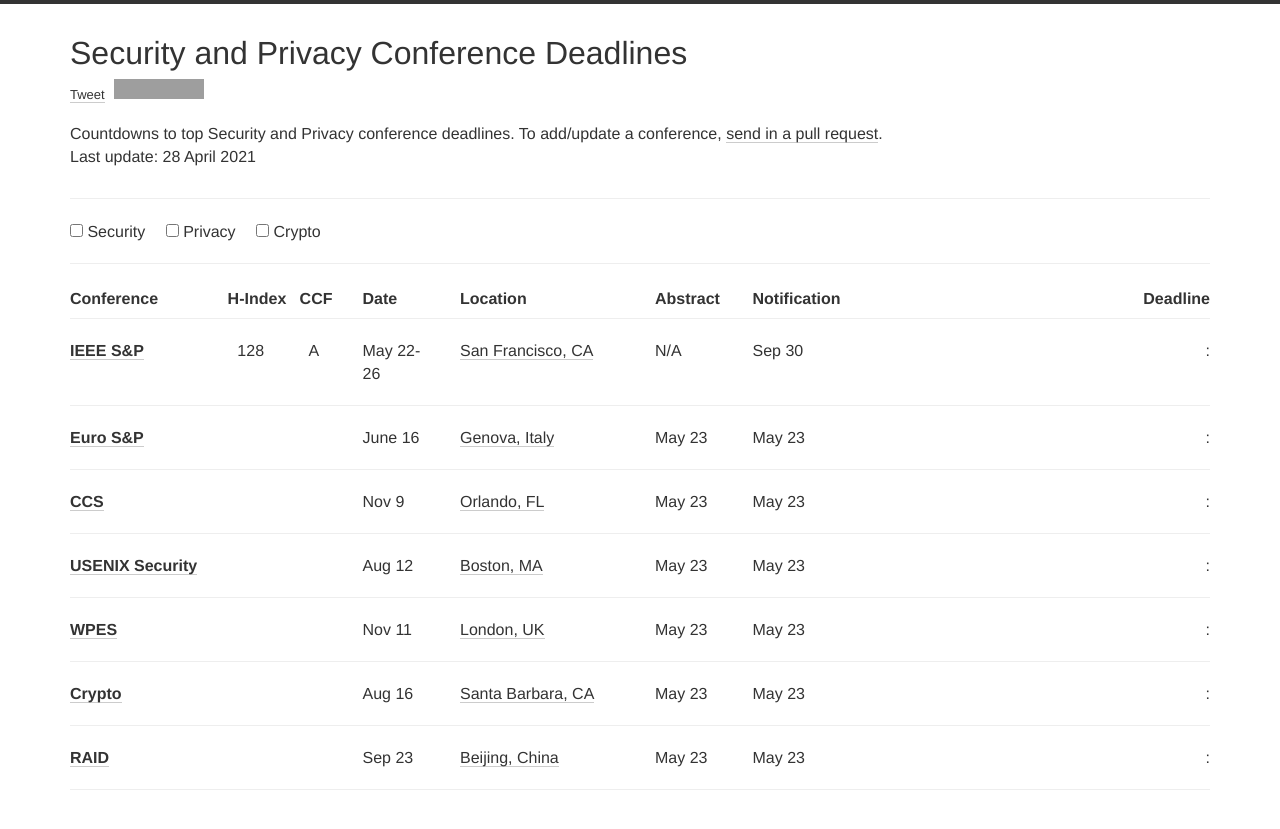
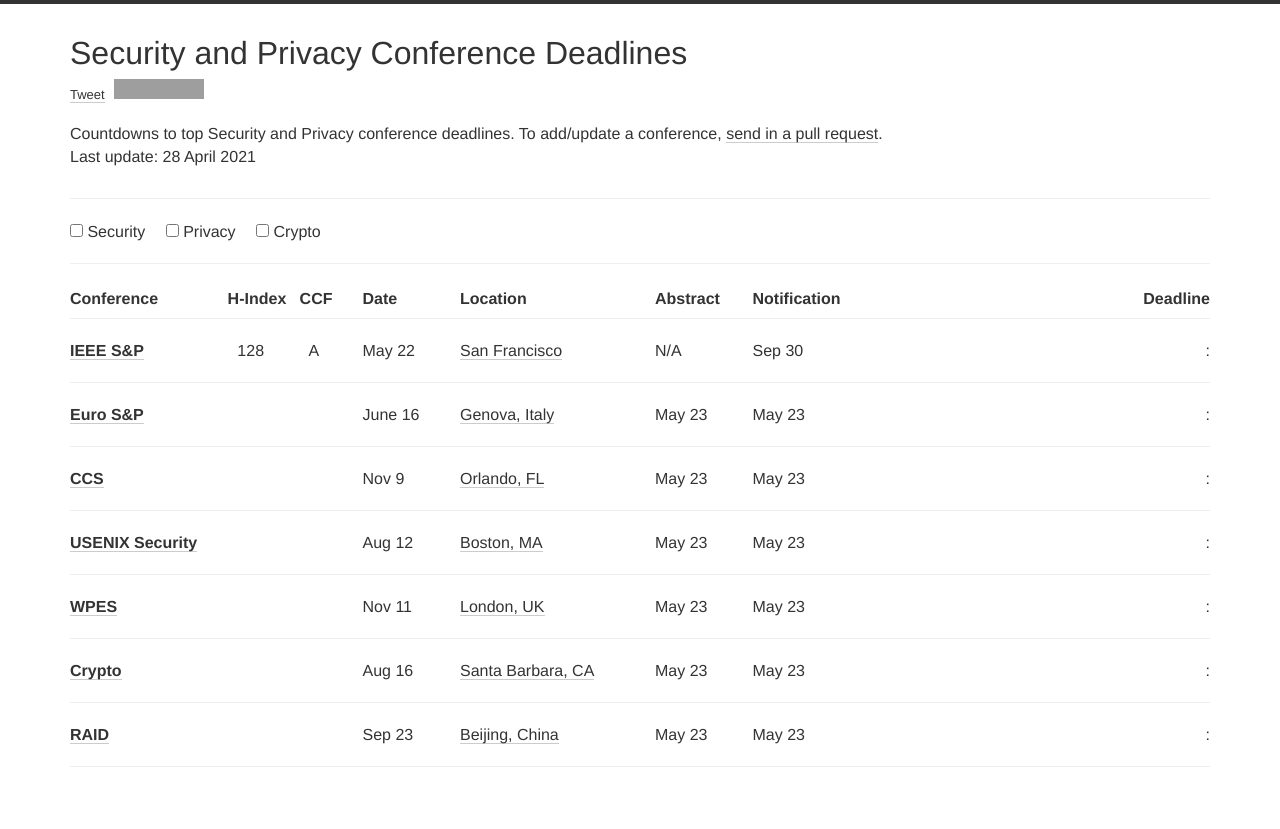
Before and after one commit to jianghaizhi/conference, a Jekyll site: the page built from index.html, in a window 1280 px wide. Shown: the top 829 px of the page. Built offline with Jekyll 4.4.1, drawn with Linux system fonts in a browser that asks for light colours; nearby versions of some CDN libraries; comment, search, counter and statistics services are not loaded; grey boxes are pictures that could not be loaded.

Commit message:
Update conferences.yml

```diff
--- a/_data/conferences.yml
+++ b/_data/conferences.yml
@@ -2,9 +2,9 @@
 # Security and Privacy
 - name: IEEE S&P
   year: 2022
-  date: "May 22-26"
+  date: "May 22"
   description: IEEE Symposium on Security and Privacy
-  link: https://www.ieee-security.org/TC/SP2021/
+  link: https://www.ieee-security.org/TC/SP2022/
   deadline:
     - "2021-04-15 23:59"
     - "2021-08-19 23:59"
@@ -14,7 +14,7 @@
   hindex: 128
   rank: A
   timezone: Etc/GMT+12
-  place: San Francisco, CA
+  place: San Francisco
   tags: [SEC, PRIV]
 
 - name: Euro S&P
```
